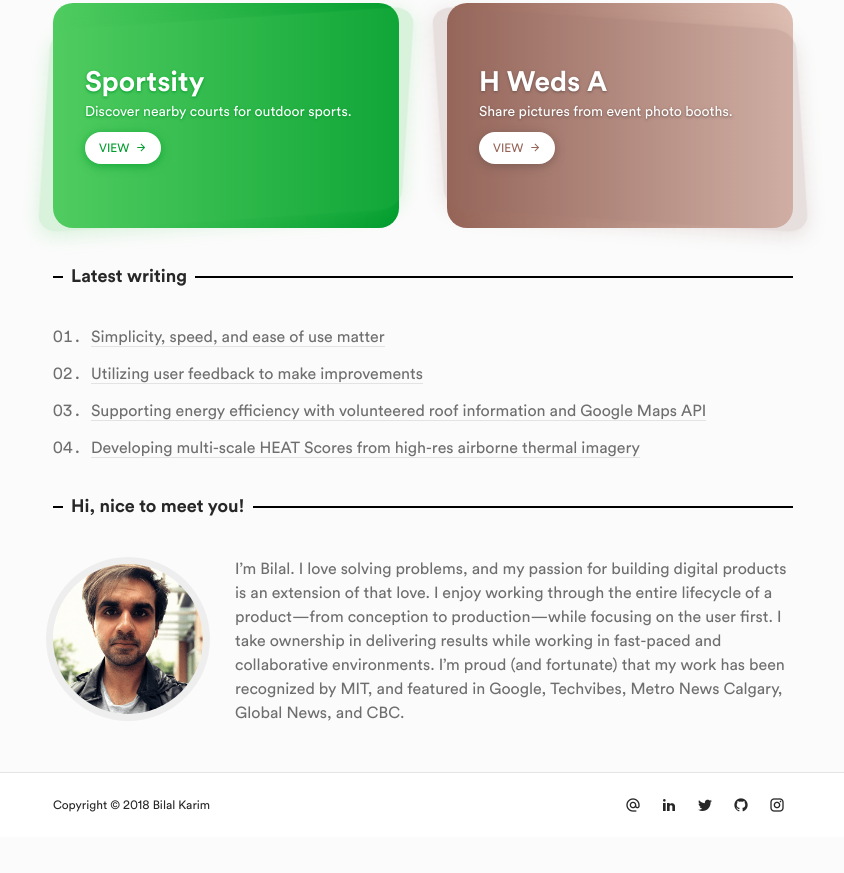
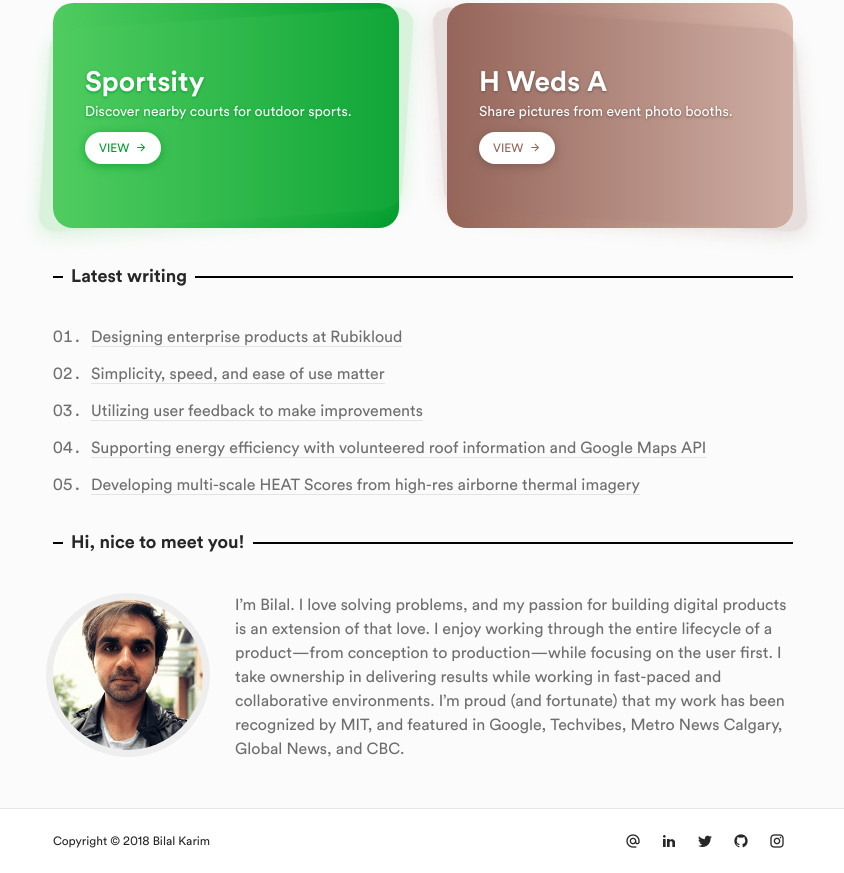
Before and after one commit to bilal-karim/bilalkarim, a website: page index.html in a window 1280 px wide. Shown: the part 892-1765 px from the top of the page, without its empty margins (217-1061 px from the left). Before the commit the page ends 1729 px from the top, so only its background shows below. Drawn offline with Linux system fonts and the light colour scheme; files whose address does not match are found by name.

Commit message:
Added new article to Writing section

```diff
--- a/index.html
+++ b/index.html
@@ -154,6 +154,7 @@
     </div>
     <div id="thoughts" class="wrapper">
         <ol>
+            <li><a href="https://kernel.rubikloud.com/design/designing-enterprise-products/">Designing enterprise products at Rubikloud</a></li>
             <li><a href="https://medium.com/@myheat/inside-myheat-simplicity-speed-and-ease-of-use-matter-4722c1267b28">Simplicity, speed, and ease of use matter</a></li>
             <li><a href="https://medium.com/@myheat/inside-myheat-utilizing-user-feedback-to-make-improvements-e554fbe8cc3d">Utilizing user feedback to make improvements</a></li>
             <li><a href="http://www.mdpi.com/2072-4292/6/10/9691">Supporting energy efficiency with volunteered roof information and Google Maps API</a></li>
```
